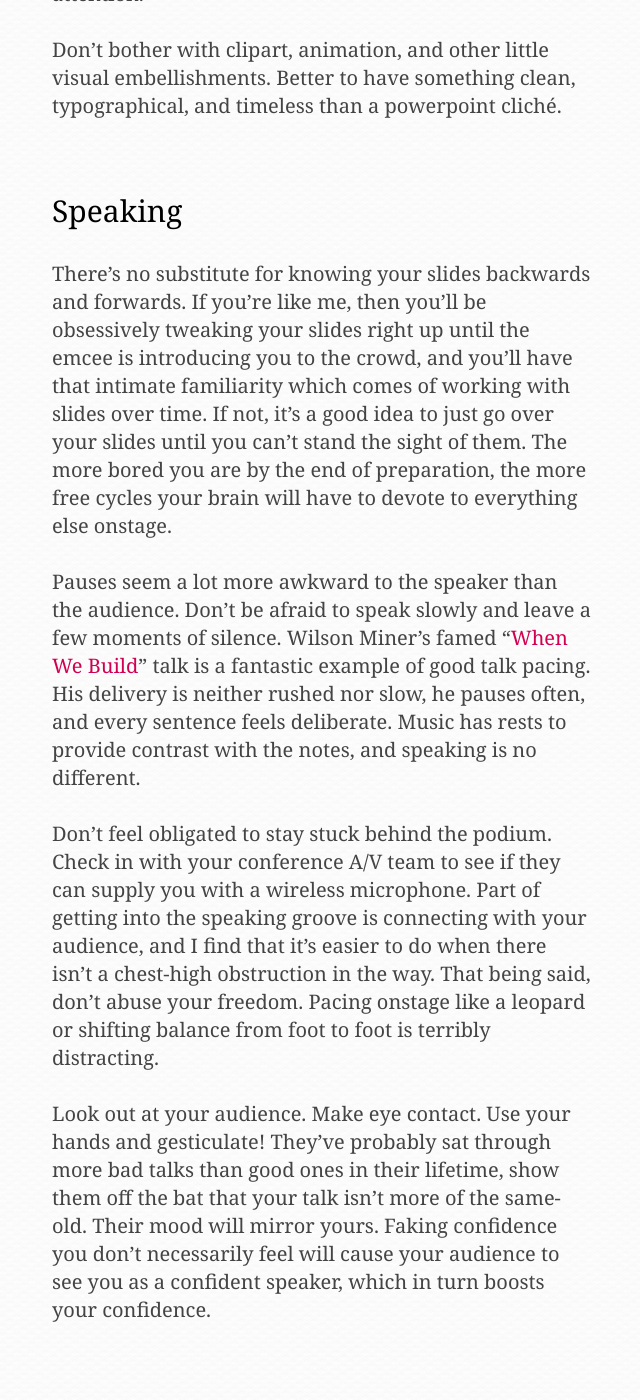
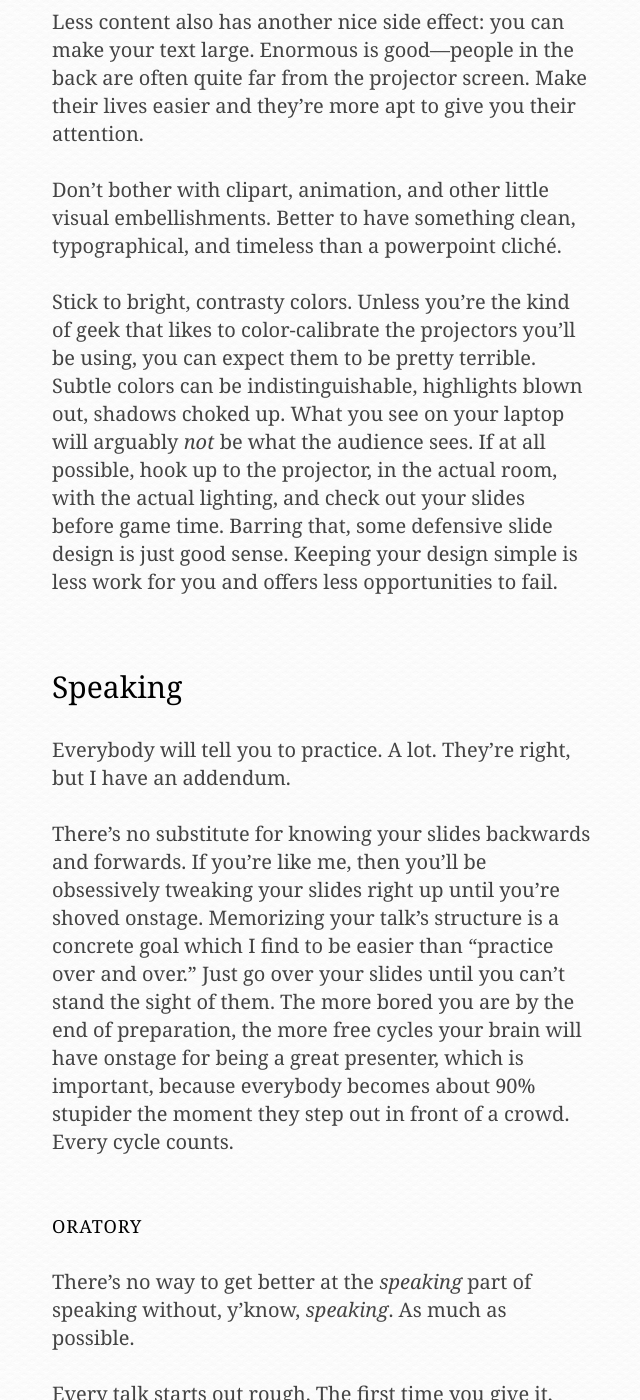
Before and after one commit to idan/oldsite, a Jekyll site: the page built from _posts/2012-12-05-designing-presentations.md, in a window 1280 px wide and 1400 px high, scrolled down 6588 px. Shown: the whole window, without its empty margins (318-958 px from the left). Built offline with Jekyll 4.4.1, drawn with Linux system fonts in a browser that asks for light colours; nearby versions of some CDN libraries; comment, search, counter and statistics services are not loaded; some of the changed text lies outside the part shown.

Commit message:
Expanded and revised designing presentations post

```diff
--- a/_posts/2012-12-05-designing-presentations.md
+++ b/_posts/2012-12-05-designing-presentations.md
@@ -5,7 +5,7 @@ title: Designing Presentations
 
 Over the last few years [I’ve spoken at a number of conferences](http://lanyrd.com/idangazit) and a raft of local meetups. Most of these events are developer focused, and as a designer I feel like a fraud when complimented on my slides. Of _course_ I made them attractive. Just like you tidied up your project repositories before publicizing them on github. Besides, I have a professional rep to uphold.
 
-Unlike code, design intents aren’t easy to decompile from the finished product. What follows is an attempt to distill my thought process on how to craft decks which improve your presentation.
+Unlike code, design intents aren’t easy to decompile from the finished product. The indefatigable [Jesse Noller](http://twitter.com/jessenoller) recently started [speakup.io](http://speakup.io), an excellent initiative to help more community members take the plunge and give talks (or just improve the talks they already give!) What follows is an attempt to distill my thought process on how to craft presentations.
 
 It’s important to note that this is a scenario with no secondary goals. If you’re presenting, your goal is to engage your audience and inception some ideas into their heads while you have their precious, precious attention. Beauty is a means to that end, not a goal.
 
@@ -29,7 +29,7 @@ Like any good story, keeping a rapt audience involves doling out the plot in mea
 
 Mitigate this by never ever using bullet points or animation, and writing your content in a fashion that generates more questions than it supplies answers.
 
-Good slides fall into one of three categories:
+Good slides fall into one of three categories.
 
 ### Teaser Text
 
@@ -68,7 +68,7 @@ Often you don’t need words here at all. If it’s a chart, consider leaving th
 
 All good narratives have a pace. You can’t be constantly climaxing or the audience will grow weary of you like the boy who cried wolf. Good thrillers have a moment of peaceful downtime or comic relief to break up the suspense.
 
-This doesn’t mean that you must share your favorite cat photo and tell the audience to stretch for 30 seconds (though that isn’t a terrible idea.) Take advantage of the fact that you have two voices onstage and have your slides disagree with your crackpot ideas. Show a funny image. [Flickr](http://www.flickr.com/search/advanced/) has a wealth of images which are available for use under a [Creative Commons attribution license](http://www.flickr.com/creativecommons/). Make sure to stick a url link back to the original in order to satisfy the terms of the license.
+This doesn’t mean that you must share your favorite cat photo and tell the audience to stretch for 30 seconds (though that isn’t a terrible idea.) Take advantage of the fact that you have two voices onstage and have your slides disagree with your crackpot ideas. Throw in some mild profanity, or allude to it with “%$#%^ing comic profanity”. Show a funny image. [Flickr](http://www.flickr.com/search/advanced/) has a wealth of images which are available for use under a [Creative Commons attribution license](http://www.flickr.com/creativecommons/). Just make sure to stick a url link back to the original in order to satisfy the terms of the license.
 
 <script async class="speakerdeck-embed" data-slide="33" data-id="505b2b05f4e6ad0002053d10" data-ratio="1.33333333333333" src="//speakerdeck.com/assets/embed.js"></script>
 
@@ -91,24 +91,40 @@ Less content also has another nice side effect: you can make your text large. En
 
 Don’t bother with clipart, animation, and other little visual embellishments. Better to have something clean, typographical, and timeless than a powerpoint cliché.
 
+Stick to bright, contrasty colors. Unless you’re the kind of geek that likes to color-calibrate the projectors you’ll be using, you can expect them to be pretty terrible. Subtle colors can be indistinguishable, highlights blown out, shadows choked up. What you see on your laptop will arguably _not_ be what the audience sees. If at all possible, hook up to the projector, in the actual room, with the actual lighting, and check out your slides before game time. Barring that, some defensive slide design is just good sense. Keeping your design simple is less work for you and offers less opportunities to fail.
+
 
 ## Speaking
 
-There’s no substitute for knowing your slides backwards and forwards. If you’re like me, then you’ll be obsessively tweaking your slides right up until the emcee is introducing you to the crowd, and you’ll have that intimate familiarity which comes of working with slides over time. If not, it’s a good idea to just go over your slides until you can’t stand the sight of them. The more bored you are by the end of preparation, the more free cycles your brain will have to devote to everything else onstage.
+Everybody will tell you to practice. A lot. They’re right, but I have an addendum.
 
-Pauses seem a lot more awkward to the speaker than the audience. Don’t be afraid to speak slowly and leave a few moments of silence. Wilson Miner’s famed “[When We Build](http://vimeo.com/34017777)” talk is a fantastic example of good talk pacing. His delivery is neither rushed nor slow, he pauses often, and every sentence feels deliberate. Music has rests to provide contrast with the notes, and speaking is no different.
+There’s no substitute for knowing your slides backwards and forwards. If you’re like me, then you’ll be obsessively tweaking your slides right up until you’re shoved onstage. Memorizing your talk’s structure is a concrete goal which I find to be easier than “practice over and over.” Just go over your slides until you can’t stand the sight of them. The more bored you are by the end of preparation, the more free cycles your brain will have onstage for being a great presenter, which is important, because everybody becomes about 90% stupider the moment they step out in front of a crowd. Every cycle counts.
+
+### Oratory
+
+There’s no way to get better at the _speaking_ part of speaking without, y’know, _speaking_. As much as possible.
+
+Every talk starts out rough. The first time you give it, you are beta-testing your talk. The second time you give the same talk, you’ve already figured out where the rough spots are, what makes the audience titter with laughter, which bits fall flat, and where your talk feels like it could stand improvement. Giving the same talk multiple times was critical to my growth as a speaker.
+
+One thing I’ve learned is that pauses seem a lot more awkward to the speaker than the audience. Don’t be afraid to speak slowly and leave a few moments of silence. Wilson Miner’s famed “[When We Build](http://vimeo.com/34017777)” talk is a fantastic example of good talk pacing. His delivery is neither rushed nor slow, he pauses often, and every sentence feels deliberate. Music has rests to provide contrast with the notes, and speaking is no different.
 
 Don’t feel obligated to stay stuck behind the podium. Check in with your conference A/V team to see if they can supply you with a wireless microphone. Part of getting into the speaking groove is connecting with your audience, and I find that it’s easier to do when there isn’t a chest-high obstruction in the way. That being said, don’t abuse your freedom. Pacing onstage like a leopard or shifting balance from foot to foot is terribly distracting.
 
-Look out at your audience. Make eye contact. Use your hands and gesticulate! They’ve probably sat through more bad talks than good ones in their lifetime, show them off the bat that your talk isn’t more of the same-old. Their mood will mirror yours. Faking confidence you don’t necessarily feel will cause your audience to see you as a confident speaker, which in turn boosts your confidence.
+Look out at your audience. Make eye contact. Use your hands and gesticulate! They’ve probably sat through more bad talks than good ones. Show them right away that your talk won’t be a snoozefest. Their mood will mirror yours. Faking confidence you don’t necessarily feel will cause your audience to see you as a confident speaker, which in turn boosts your confidence.
+
+Being animated doesn’t mean you need to be loud. Last Pycon, I flew in to town on the tail end of a nasty flu which left me voiceless the night before my talk. Remember the dream you had as a kid where you show up to school for an exam without your homework, and suddenly everybody is pointing at you because you’re also naked? That’s pretty much how I felt.
+
+The story had a happy ending, though: I unwittingly discovered an extremely effective conference hack: speaking softly. I delivered my talk in hushed tones, relying on the mic and amplifiers to get my voice out there. The overall volume of my talk wasn’t quieter than others thanks to the sound system, but the _tone_ created an atmosphere of quiet. There was none of the background hum of whispered conversations and even typing seemed loud and jarring.
 
 
 ## Conclusion
 
-There are two significant side effects to my presentation methodology:
+My presentation-fu is not without its downsides:
 
 1. It tends to produce a lot of (brief) slides. This isn’t good or bad—it just is. My presentation style meshes well with this approach. I usually end up with 1.5-2× the slides as minutes I have to present.
 
 2. It makes the slides inherently less useful without the accompanying talk, because most of the information I’m imparting isn’t in the slides.
 
-This isn’t religious dogma. Pick the parts that mesh well with your style, and most importantly—get out there and give talks!
+I can live with these tradeoffs, and I have a presentation technique that I can work with. This isn’t religious dogma. Pick the parts that mesh well with your style, and most importantly—get out there and give talks.
+
+_If your interest was piqued and you’re looking for more, make sure to get in touch with the folks at [speakup.io](http://speakup.io) for help._
```
